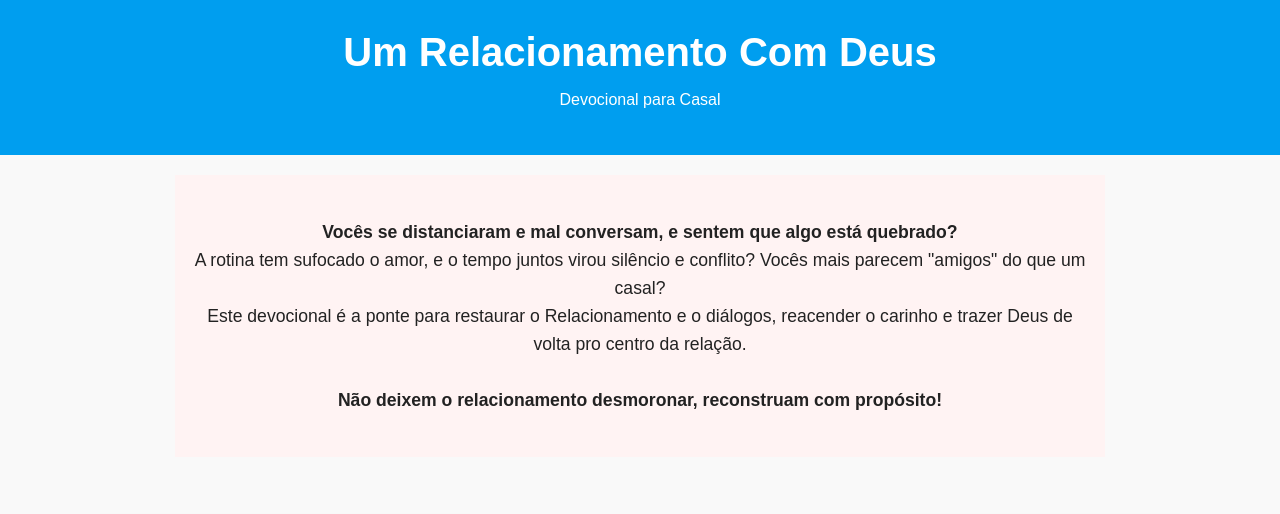
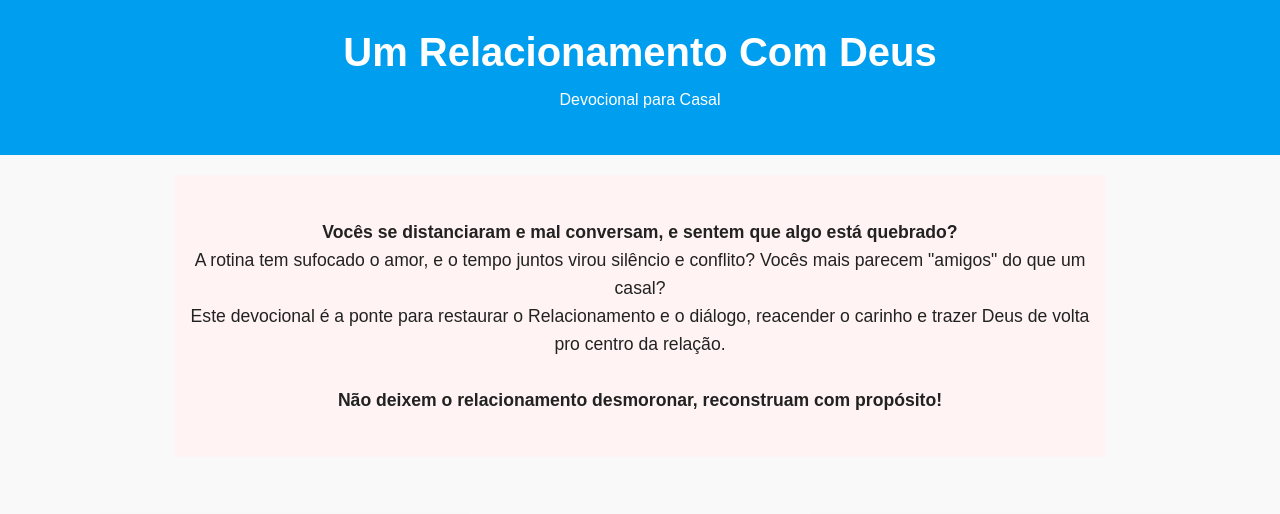
Before and after one commit to Dhonatas-Ximendes/um-relacionamento-com-deus, a plain HTML site: page index.html in a window 1280 px wide. Shown: the top 514 px of the page. Drawn offline with Linux system fonts and the light colour scheme.

Commit message:
Update index.html

```diff
--- a/index.html
+++ b/index.html
@@ -104,7 +104,7 @@
 <div class="chamada-acao" style="background-color:#fff3f3; color:#222; padding:25px 15px; font-size:1.1rem; line-height:1.6; max-width:900px; margin:20px auto; font-weight:500;">
   <p><strong>Vocês se distanciaram e mal conversam, e sentem que algo está quebrado?</strong><br>
   A rotina tem sufocado o amor, e o tempo juntos virou silêncio e conflito? Vocês mais parecem "amigos" do que um casal?<br>
-  Este devocional é a ponte para restaurar o Relacionamento e o diálogos, reacender o carinho e trazer Deus de volta pro centro da relação.<br>
+  Este devocional é a ponte para restaurar o Relacionamento e o diálogo, reacender o carinho e trazer Deus de volta pro centro da relação.<br>
   <br>
   <strong>Não deixem o relacionamento desmoronar, reconstruam com propósito!</strong></p>
 </div>
```
